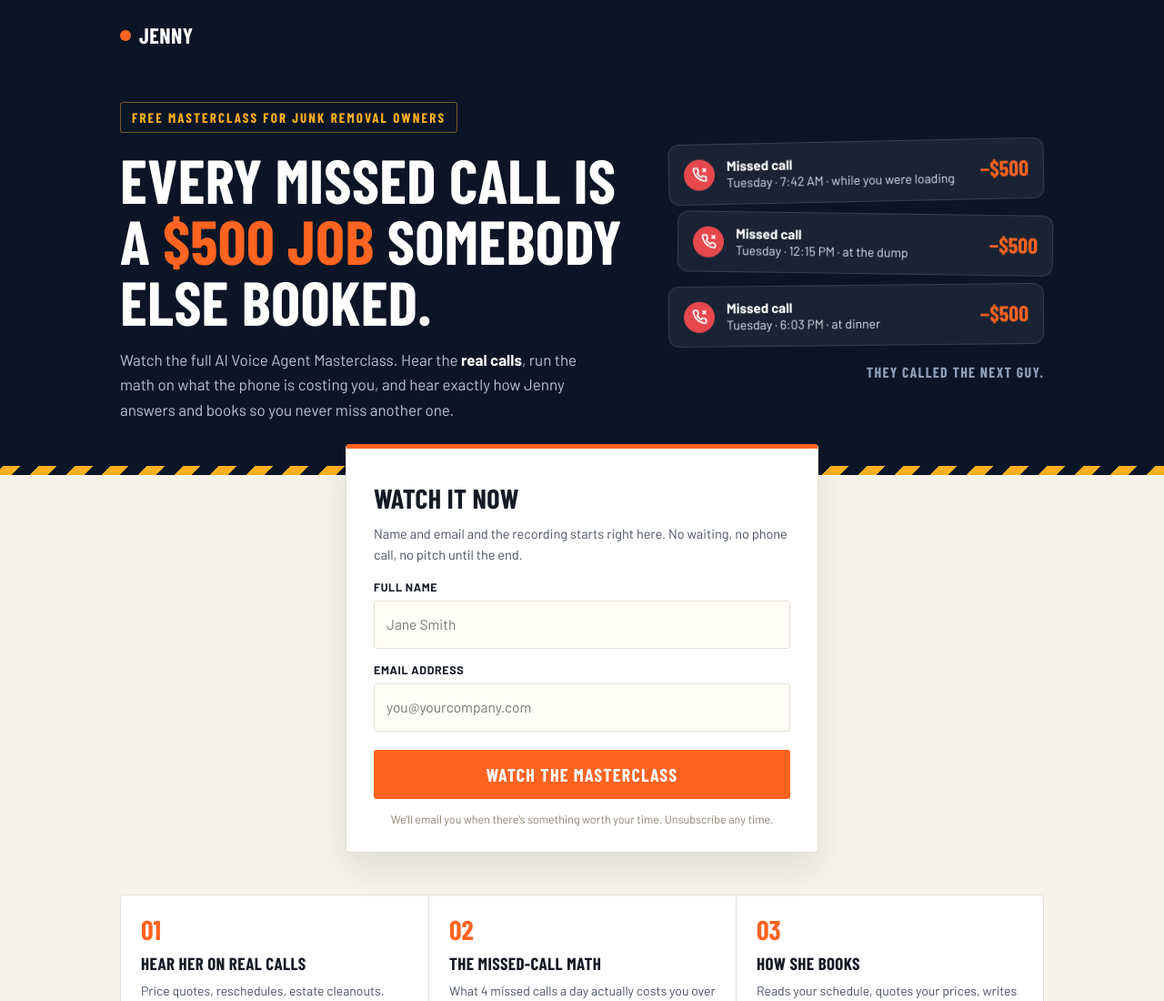
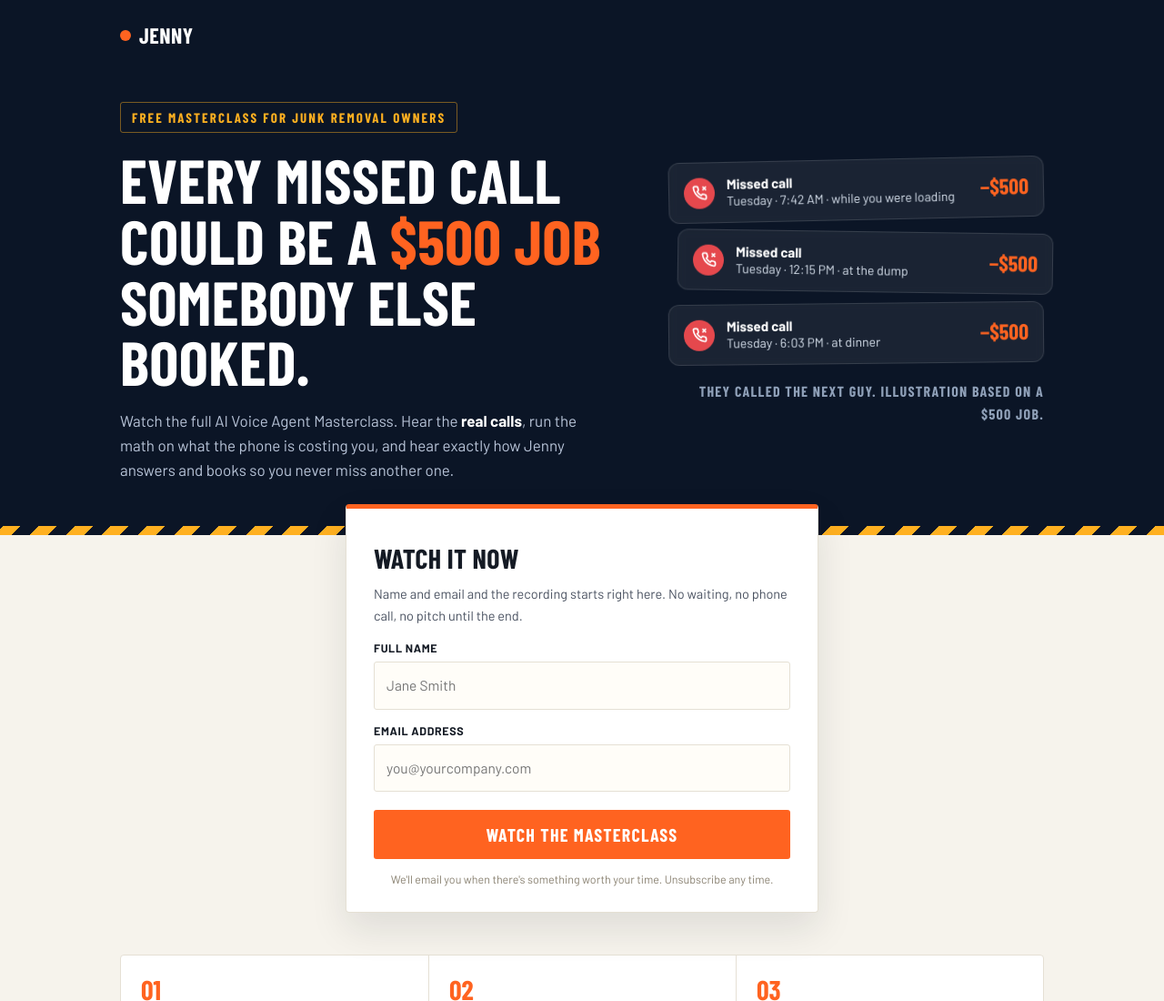
Before and after one commit to rlgodbold/jenny-webinar, a website: page public/watch.html in a window 1280 px wide. Shown: the top 1100 px of the page at 91% size. Drawn offline with nearby package versions, Linux system fonts and the light colour scheme; a web font is replaced by a local one.

Commit message:
Legal pass: three pre-spend copy fixes on /watch
From RBG's review. Prepared, NOT deployed.

1. INTEGRATIONS. The requirement line listed Workiz, Jobber, Housecall Pro and
   ServiceTitan. Day-one reality is Workiz only, and the code has no path for the
   others, so this sold to shops we would have to turn away after they were already
   interested. Now reads Workiz with API access, more platforms coming. This line is
   also our sales qualifier, so narrowing it improves lead quality as well as being
   true.

2. $500 STATED AS FACT. The headline asserted every missed call IS a $500 job.
   Softened to could be. The three -$500 figures in the ledger are an illustration,
   so rather than mangling each number the caption now says so: Illustration based on
   a $500 job. That labels the whole block once instead of hedging it three times.

3. /lp needed no change. Verified: zero mentions of Jobber, Housecall Pro or
   ServiceTitan, and no $500 claim. It already says Workiz only.

DELIBERATELY UNTOUCHED: watch.html:163, setup waived for the next 10 companies.
That is a counted-scarcity claim and RBG is right that it needs a real counter and an
honored cutoff. It is also my copy. Held pending Lee's ruling on whether to track the
count for real or soften the wording.

index.html is frozen until after the 8/27 class, so its integrations and email-verb
fixes fold into the post-8/27 evergreen rewrite rather than shipping here.

```diff
--- a/public/watch.html
+++ b/public/watch.html
@@ -107,7 +107,7 @@
     <div class="hgrid" id="heroBlock">
       <div>
         <span class="kick">Free masterclass for junk removal owners</span>
-        <h1>Every missed call is a <span class="flag">$500 job</span> somebody else booked.</h1>
+        <h1>Every missed call could be a <span class="flag">$500 job</span> somebody else booked.</h1>
         <p class="sub">Watch the full AI Voice Agent Masterclass. Hear the <b>real calls</b>, run the math on what the phone is costing you, and hear exactly how Jenny answers and books so you never miss another one.</p>
       </div>
       <div>
@@ -118,7 +118,7 @@
             <span class="t"><b>Missed call</b>Tuesday · 12:15 PM · at the dump</span><span class="loss">−$500</span></div>
           <div class="mc"><span class="ic"><svg viewBox="0 0 24 24" fill="none" stroke="#fff" stroke-width="2.4" stroke-linecap="round"><path d="M22 16.9v3a2 2 0 0 1-2.2 2 19.8 19.8 0 0 1-8.6-3.1 19.5 19.5 0 0 1-6-6A19.8 19.8 0 0 1 2.1 4.2 2 2 0 0 1 4.1 2h3a2 2 0 0 1 2 1.7c.1 1 .4 2 .7 2.9a2 2 0 0 1-.5 2.1L8.1 9.9a16 16 0 0 0 6 6l1.2-1.2a2 2 0 0 1 2.1-.5c.9.3 1.9.6 2.9.7a2 2 0 0 1 1.7 2z"/><path d="M17 3l4 4M21 3l-4 4"/></svg></span>
             <span class="t"><b>Missed call</b>Tuesday · 6:03 PM · at dinner</span><span class="loss">−$500</span></div>
-          <div class="stackcap">They called the next guy.</div>
+          <div class="stackcap">They called the next guy. Illustration based on a $500 job.</div>
         </div>
       </div>
     </div>
@@ -163,7 +163,7 @@
         <div class="per">plus a one time $350 setup, waived for the next 10 companies</div>
         <div><span class="mb">Cancel in the first 30 days for any reason and we refund the monthly charge. Setup fee is non refundable.</span></div>
         <div><span class="mb">So while the waiver is on, the only money at stake is your first month, and you get that back if it is not working.</span></div>
-        <div class="req">One requirement: field service software with API access (Workiz, Jobber, Housecall Pro, ServiceTitan), so she can read your calendar and write the job.</div>
+        <div class="req">One requirement: Workiz with API access, so she can read your calendar and write the job. More platforms coming.</div>
         <div>
         <!--DEMO_LINK_START--><a class="cta" href="/demo">Hear her answer as YOUR company</a><!--DEMO_LINK_END-->
         <!--DEMO_FALLBACK_START--><a class="cta" href="mailto:lee@junkra.com?subject=Jenny for my company">Email Lee to get started</a><!--DEMO_FALLBACK_END-->
```
